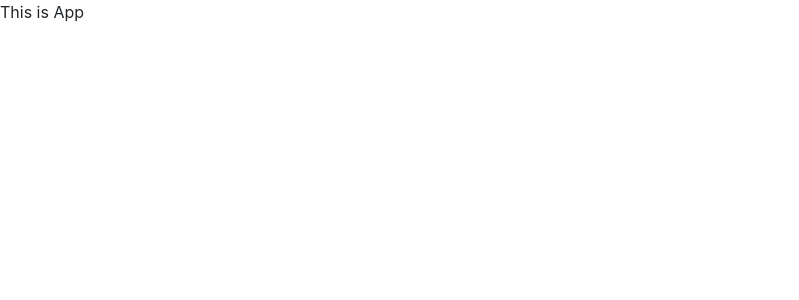
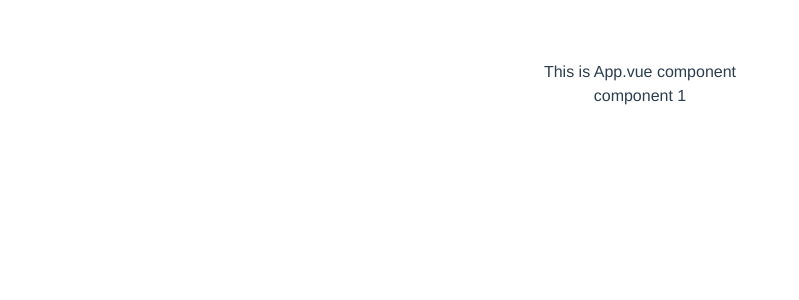
Before and after one commit to enzonav/vue-start, a Vue app: page / in a window 1280 px wide. Shown: the top 300 px of the page, without its empty margins (0-799 px from the left). Built offline with nearby package versions, Linux system fonts and the light colour scheme.

Commit message:
working on components

```diff
--- a/src/App.vue
+++ b/src/App.vue
@@ -1,13 +1,27 @@
 <template>
   <div id="app">
-    This is App
+    This is App.vue component
+    <TestComponent1/>
   </div>
 </template>
 
 <script>
+import TestComponent1 from './components/TestComponent1'
+
 export default {
-  name: 'app'
+  components: {
+    TestComponent1
+  }
 }
 </script>
 
-<style></style>
+<style>
+#app {
+  font-family: 'Avenir', Helvetica, Arial, sans-serif;
+  -webkit-font-smoothing: antialiased;
+  -moz-osx-font-smoothing: grayscale;
+  text-align: center;
+  color: #2c3e50;
+  margin-top: 60px;
+}
+</style>
--- a/src/components/Component.vue
+++ b/src/components/TestComponent1.vue
@@ -1,13 +1,9 @@
 <template>
-  <div class="c-1">
-  component 1
-  </div>
+  <div class="c-1">component 1</div>
 </template>
 
 <script>
-export default {
-  name: 'Component'
-}
+
 </script>
 
 <!-- Add "scoped" attribute to limit CSS to this component only -->
--- a/src/components/TestComponent.vue
+++ b/src/components/TestComponent2.vue
@@ -6,7 +6,7 @@
 
 <script>
 export default {
-  name: 'TestComponent'
+  name: 'TestComponent2'
 }
 </script>
 
--- a/src/main.js
+++ b/src/main.js
@@ -10,6 +10,10 @@ Vue.use(BootstrapVue)
 Vue.use(VueRouter)
 
 /* eslint-disable no-new */
+
+Vue.config.productionTip = false
+
+/* eslint-disable no-new */
 new Vue({
   render: h => h(App)
 }).$mount('#app')
```
Also changed, not shown: 1 other file (tests, documents, lock files or other folders).
